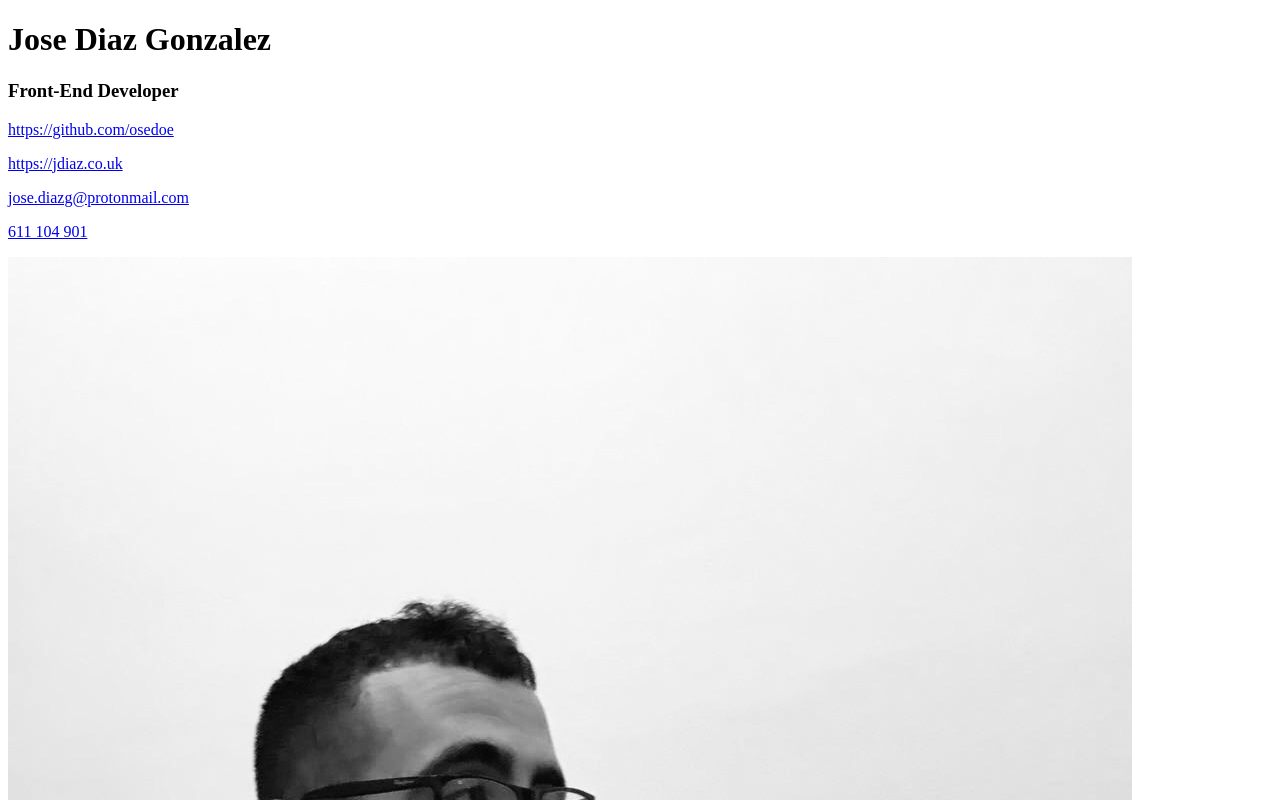
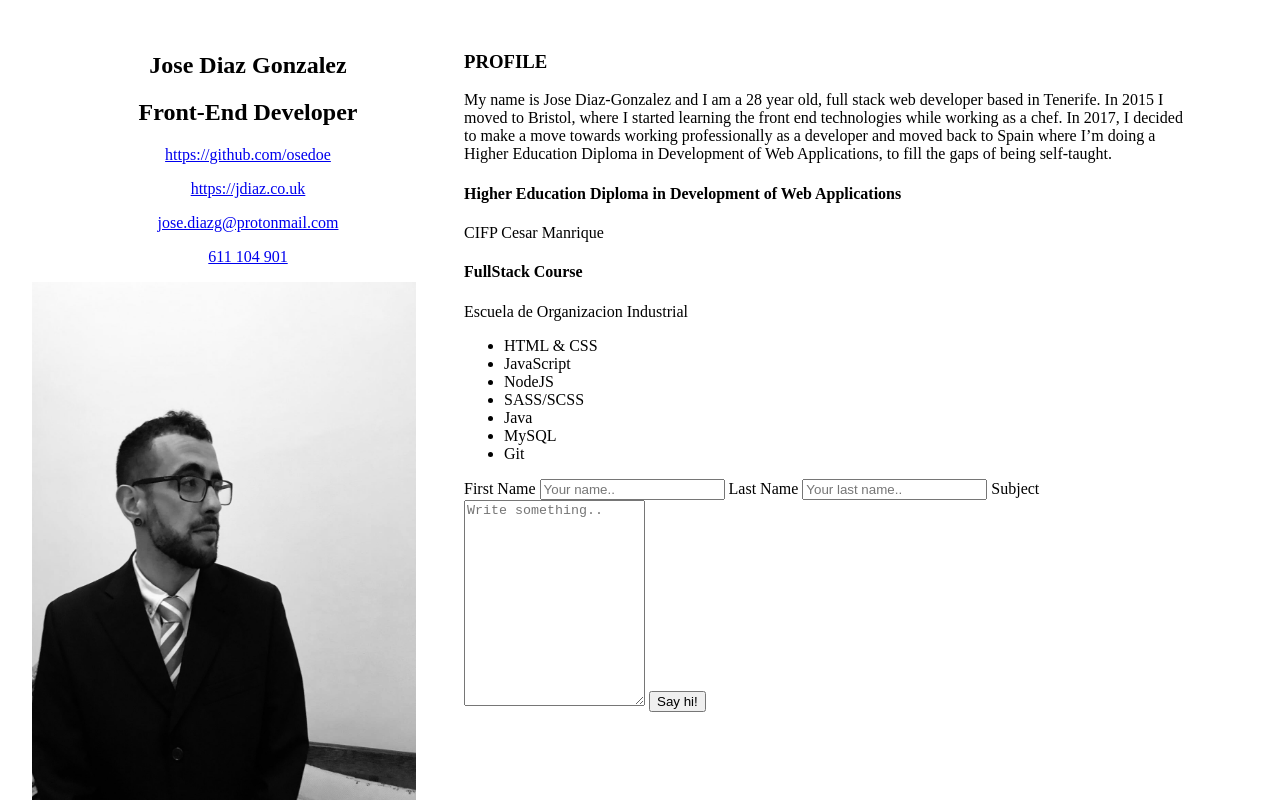
Before and after one commit to osedoe/CurriculumVitae, a plain HTML site: page index.html in a window 1280 px wide. Shown: the top 800 px of the page. Drawn offline with Linux system fonts and the light colour scheme.

Commit message:
Added some html and css to the cv

```diff
--- a/index.html
+++ b/index.html
@@ -5,14 +5,15 @@
     <meta charset="UTF-8">
     <meta name="viewport" content="width=device-width, initial-scale=1.0">
     <meta http-equiv="X-UA-Compatible" content="ie=edge">
-    <title>Document</title>
+    <title>Jose DG</title>
+    <link rel="stylesheet" href="./style.css">
 </head>
 
 <body>
-    <div class="jumbotron">
+    <section class="left jumbotron">
         <header>
             <h1>Jose Diaz Gonzalez</h1>
-            <h3>Front-End Developer</h3>
+            <h2>Front-End Developer</h2>
             <div class="social">
                 <p><a href="https://github.com/osedoe">https://github.com/osedoe</a></p>
                 <p><a href="https://jdiaz.co.uk">https://jdiaz.co.uk</a></p>
@@ -23,9 +24,10 @@
         <div class="img-container">
             <img src="img-profile.JPG" alt="">
         </div>
-    </div>
-    <section>
+    </section>
+    <section class="right">
         <div class="profile">
+            <h3>PROFILE</h3>
             <p>My name is Jose Diaz-Gonzalez and I am a 28 year old, full stack web developer based in Tenerife. In
                 2015 I moved to
                 Bristol, where I started learning the front end technologies while working as a chef. In 2017, I
@@ -34,8 +36,43 @@
                 Education Diploma in
                 Development of Web Applications, to fill the gaps of being self-taught.</p>
         </div>
-        <div class="work"></div>
-        <div class="skills"></div>
+        <div class="education">
+            <div class="job">
+                <h4>Higher Education Diploma in Development of Web Applications</h4>
+                <p>CIFP Cesar Manrique</p>
+            </div>
+            <div class="job">
+                <h4>FullStack Course</h4>
+                <p>Escuela de Organizacion Industrial</p>
+            </div>
+        </div>
+        <div class="skills">
+            <ul>
+                <li>HTML & CSS</li>
+                <li>JavaScript</li>
+                <li>NodeJS</li>
+                <li>SASS/SCSS</li>
+                <li>Java</li>
+                <li>MySQL</li>
+                <li>Git</li>
+            </ul>
+        </div>
+        <div class="container">
+            <form action="action_page.php">
+
+                <label for="fname">First Name</label>
+                <input type="text" id="fname" name="firstname" placeholder="Your name..">
+
+                <label for="lname">Last Name</label>
+                <input type="text" id="lname" name="lastname" placeholder="Your last name..">
+
+                <label for="subject">Subject</label>
+                <textarea id="subject" name="subject" placeholder="Write something.." style="height:200px"></textarea>
+
+                <button type="submit" value="Submit">Say hi!</button>
+
+            </form>
+        </div>
     </section>
 </body>
 
--- a/style.css
+++ b/style.css
@@ -0,0 +1,24 @@
+body {
+    display: grid;
+    grid-template-columns: 3fr 5fr;
+    margin: 1em;
+    padding: 1em;
+    width: 90vw;
+}
+
+h3 {}
+
+/* HEADER */
+header {
+    grid-column: 1 / 2;
+    text-align: center;
+}
+
+.img-container {
+    grid-column: 1 / 2;
+}
+
+.img-container img {
+    max-width: 30vw;
+    height: 70vh;
+}
```
